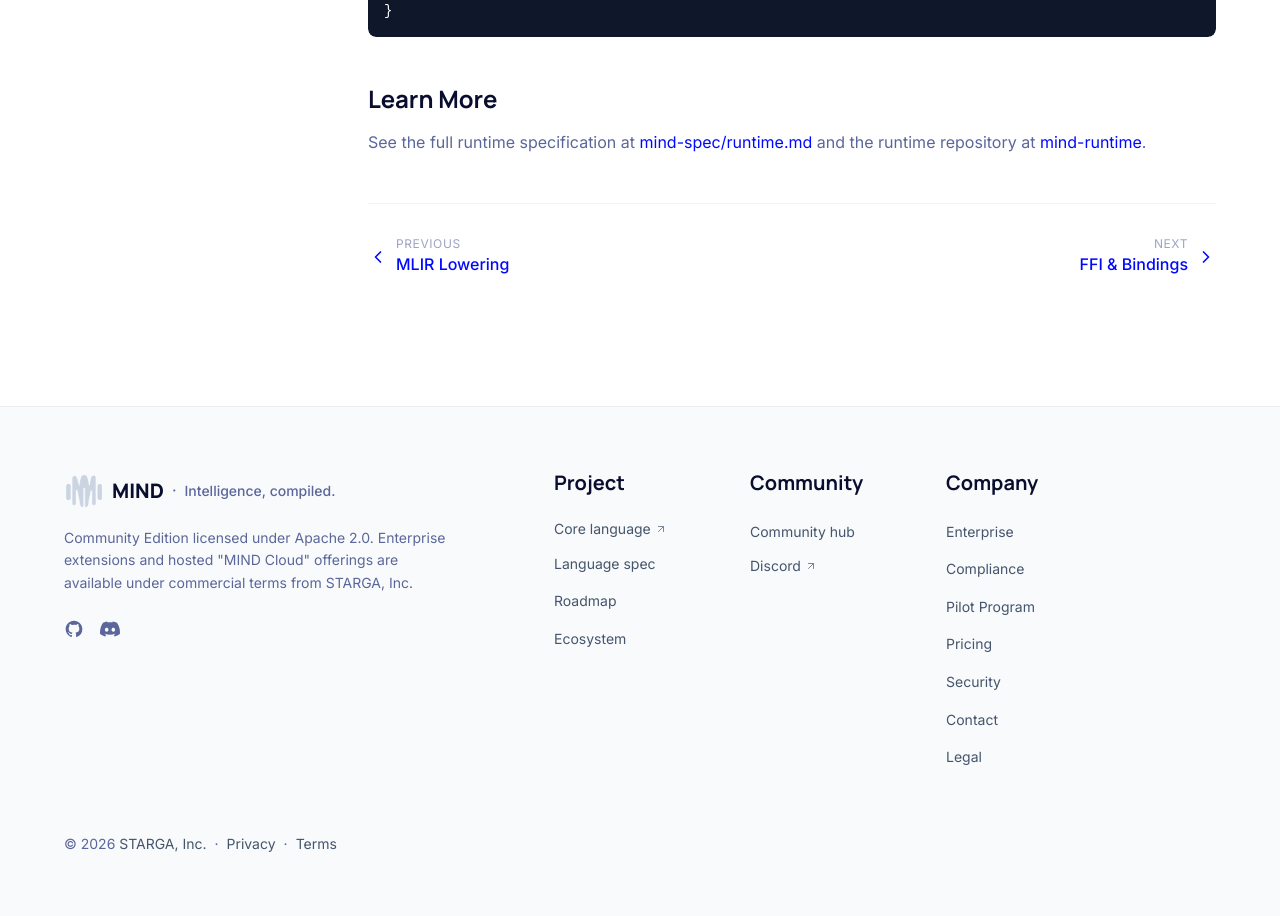
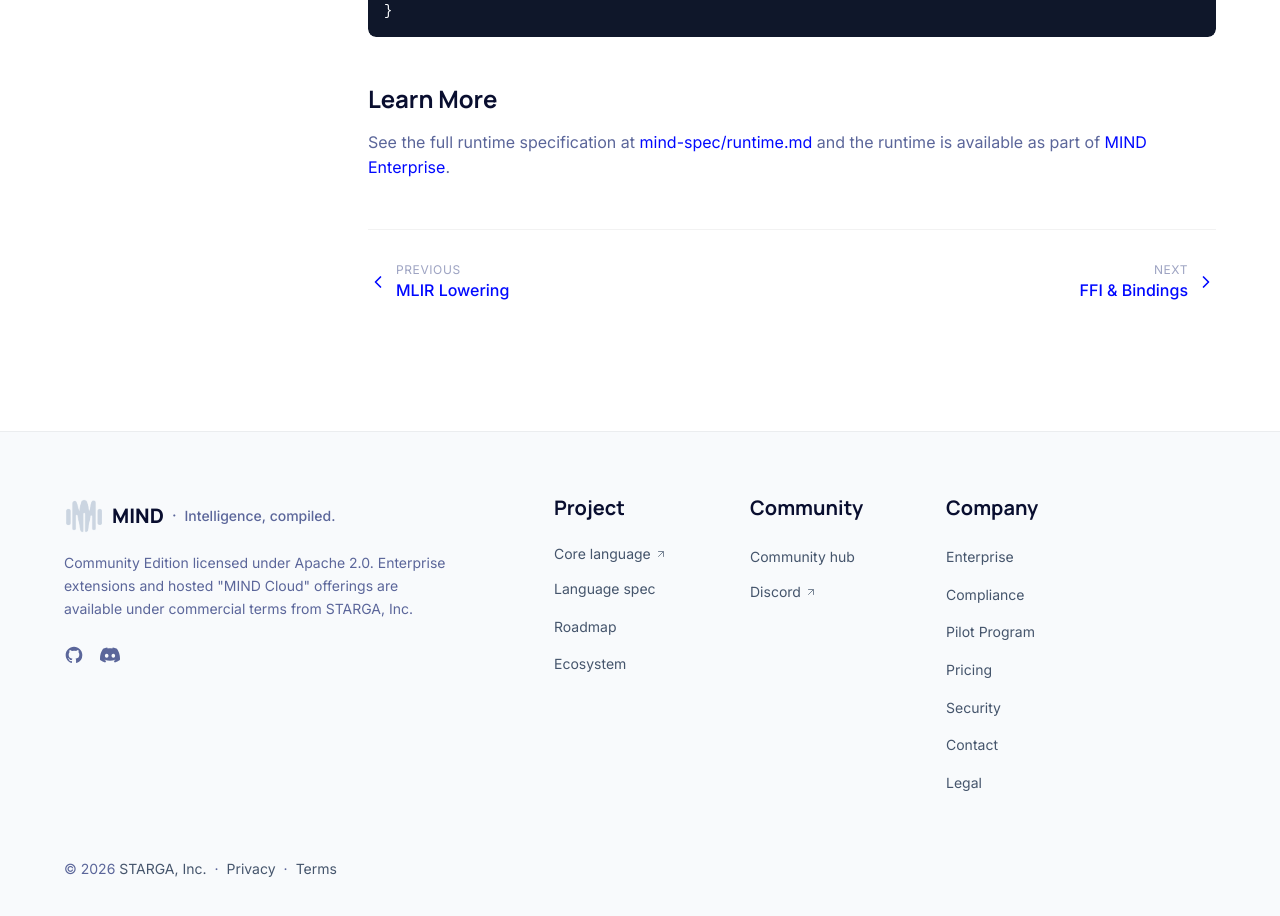
Before and after one commit to star-ga/mindlang.dev, a Next.js app: page /docs/runtime in a window 1280 px wide. Shown: the part 2421-3337 px from the top of the page. Built offline with nearby package versions, Linux system fonts and the light colour scheme.

Commit message:
fix: replace private mind-runtime repo links with enterprise page
mind-runtime is a private repo — all public-facing docs now point
to /enterprise instead of the GitHub URL.

```diff
--- a/src/app/docs/contributing/page.tsx
+++ b/src/app/docs/contributing/page.tsx
@@ -98,7 +98,7 @@ cargo build --all`}</CodeBlock>
                         <ul className="list-disc pl-6 space-y-2 text-muted mb-8">
                             <li><a href="https://github.com/star-ga/mind" target="_blank" rel="noopener" className="text-primary hover:underline">star-ga/mind</a> — Compiler and CLI (<code>mindc</code>)</li>
                             <li><a href="https://github.com/star-ga/mind-spec" target="_blank" rel="noopener" className="text-primary hover:underline">star-ga/mind-spec</a> — Language specification (normative)</li>
-                            <li><a href="https://github.com/star-ga/mind-runtime" target="_blank" rel="noopener" className="text-primary hover:underline">star-ga/mind-runtime</a> — CPU and GPU runtime implementations</li>
+                            <li><a href="/enterprise" className="text-primary hover:underline">mind-runtime</a> — CPU and GPU runtime implementations <span className="text-xs bg-blue-50 border border-blue-200 rounded px-1.5 py-0.5 ml-1">Commercial</span></li>
                         </ul>
 
                         <h2 className="text-2xl font-bold font-heading mt-12 mb-4">Getting Help</h2>
--- a/src/app/docs/runtime/page.tsx
+++ b/src/app/docs/runtime/page.tsx
@@ -136,9 +136,9 @@ for op in profile.operations {
                             <a href="https://github.com/star-ga/mind-spec/blob/main/spec/v1.0/runtime.md" target="_blank" rel="noopener" className="text-primary hover:underline">
                                 mind-spec/runtime.md
                             </a>{" "}
-                            and the runtime repository at{" "}
-                            <a href="https://github.com/star-ga/mind-runtime" target="_blank" rel="noopener" className="text-primary hover:underline">
-                                mind-runtime
+                            and the runtime is available as part of{" "}
+                            <a href="/enterprise" className="text-primary hover:underline">
+                                MIND Enterprise
                             </a>.
                         </p>
                     </div>
--- a/src/app/docs/using-core-v1/page.tsx
+++ b/src/app/docs/using-core-v1/page.tsx
@@ -48,7 +48,7 @@ mindc --stability`}</CodeBlock>
                         <CodeBlock className="mb-8">{`mindc simple.mind -o simple.ir`}</CodeBlock>
 
                         <h2 className="text-2xl font-bold font-heading mt-12 mb-4">3. Running through the CPU runtime</h2>
-                        <p className="text-muted mb-4">Use the runtime CLI (from <code>mind-runtime</code> repo):</p>
+                        <p className="text-muted mb-4">Use the runtime CLI (available via <a href="/enterprise" className="text-primary hover:underline">MIND Enterprise</a>):</p>
                         <CodeBlock className="mb-4">{`runtime run simple.ir --input x=[1,2,3,4]`}</CodeBlock>
                         <p className="text-muted mb-4">Expected output:</p>
                         <CodeBlock className="mb-8">{`[[2,4],[6,8]]`}</CodeBlock>
--- a/src/data/site.ts
+++ b/src/data/site.ts
@@ -6,7 +6,7 @@ export const siteConfig = {
   url: "https://mindlang.dev",
   github: "https://github.com/star-ga/mind",
   specRepo: "https://github.com/star-ga/mind-spec",
-  runtimeRepo: "https://github.com/star-ga/mind-runtime",
+  runtimeRepo: "/enterprise",
   docsPath: "/docs",
   discord: "https://discord.gg/pg6eqrtgg",
   x: "https://x.com/mindlang",
```
